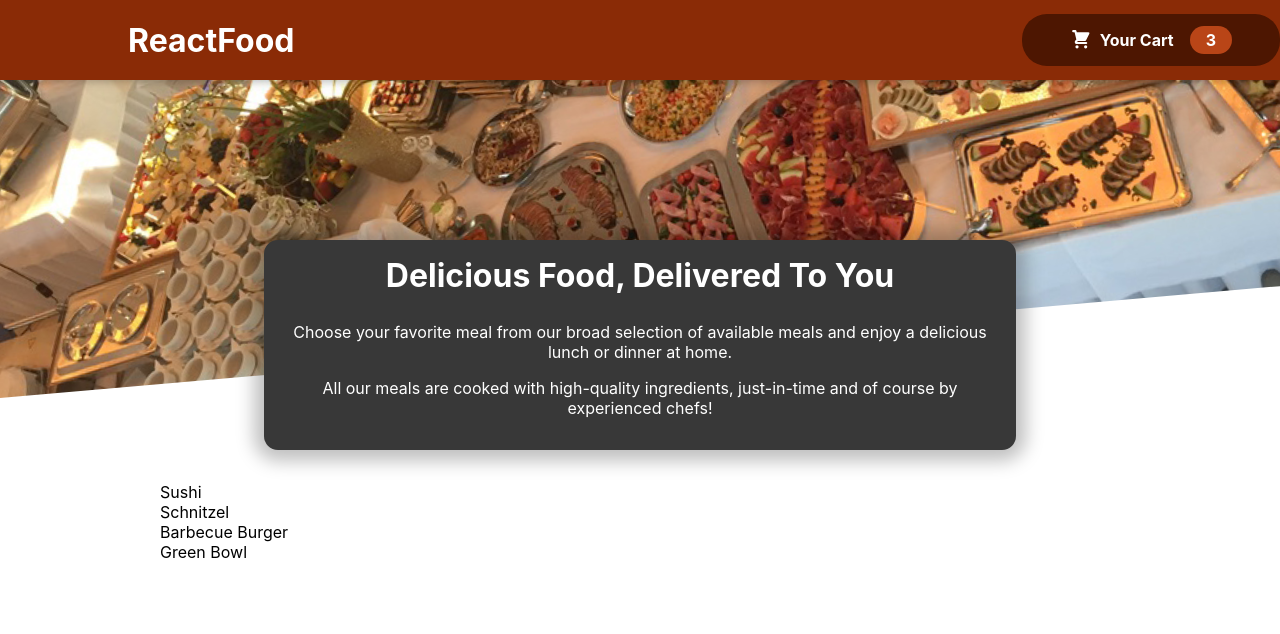
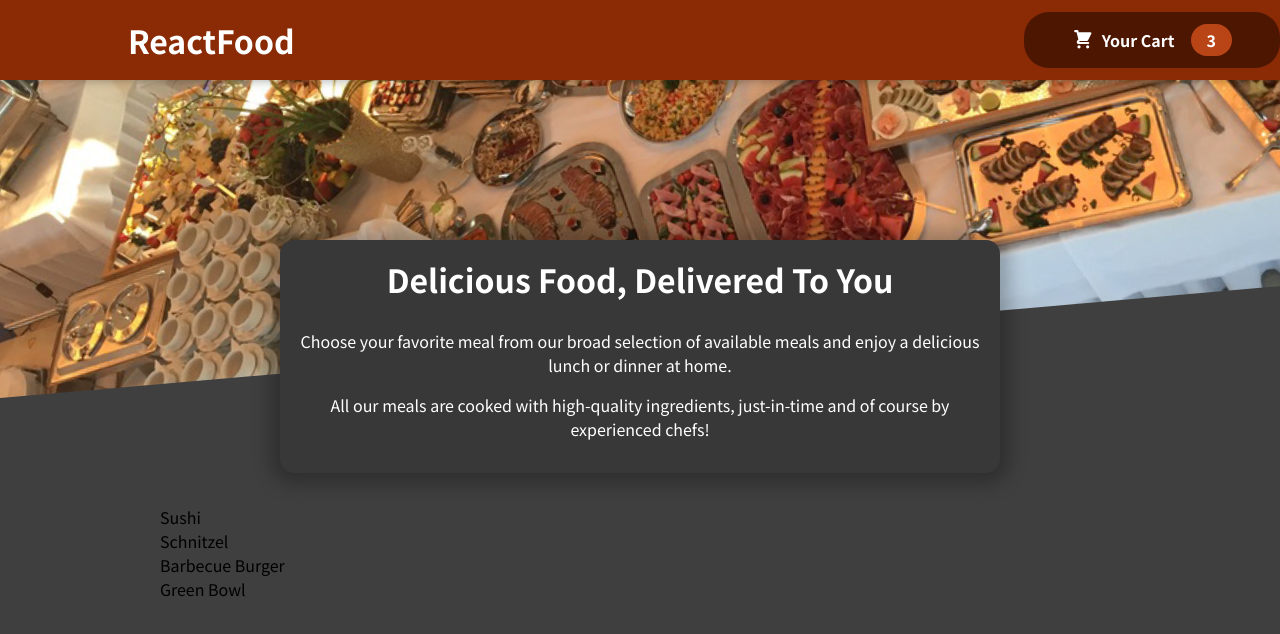
Before and after one commit to belhajManel/Food-App, a React (Create React App) app: page / in a window 1280 px wide. Shown: the top 634 px of the page. Built offline with nearby package versions, Linux system fonts and the light colour scheme.

Commit message:
fixed app style

```diff
--- a/src/index.css
+++ b/src/index.css
@@ -1,13 +1,14 @@
+@import url('https://fonts.googleapis.com/css2?family=Noto+Sans+JP:wght@400;700&display=swap');
+
+* {
+  box-sizing: border-box;
+}
+
+html {
+  font-family: 'Noto Sans JP', sans-serif;
+}
+
 body {
   margin: 0;
-  font-family: -apple-system, BlinkMacSystemFont, 'Segoe UI', 'Roboto', 'Oxygen',
-    'Ubuntu', 'Cantarell', 'Fira Sans', 'Droid Sans', 'Helvetica Neue',
-    sans-serif;
-  -webkit-font-smoothing: antialiased;
-  -moz-osx-font-smoothing: grayscale;
+  background-color: #3f3f3f;
 }
-
-code {
-  font-family: source-code-pro, Menlo, Monaco, Consolas, 'Courier New',
-    monospace;
-}
```
